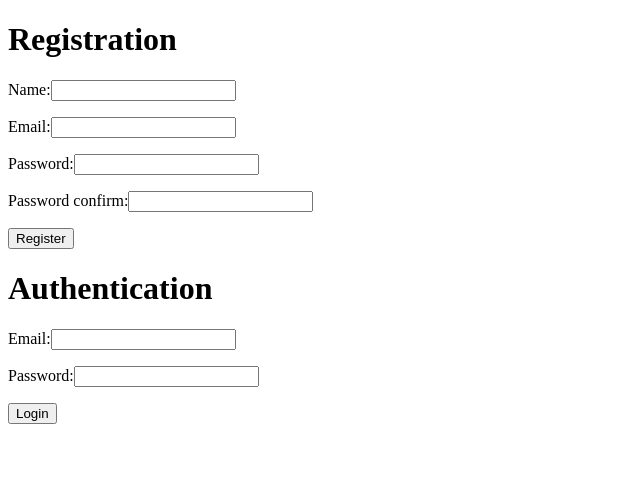
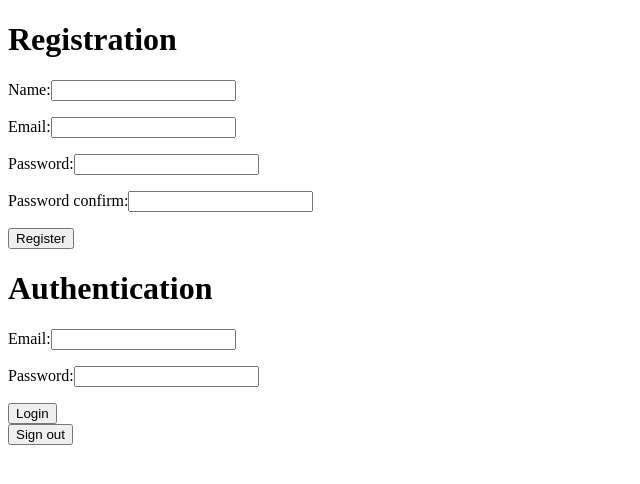
Before and after one commit to damaloonazhret/rss-graphiql, a React (Vite) app: page / in a window 1280 px wide. Shown: the top 484 px of the page, without its empty margins (0-640 px from the left). Built offline with nearby package versions, Linux system fonts and the light colour scheme; no server answers.

Commit message:
feat: add sign out button to App component

```diff
--- a/src/components/app/App.tsx
+++ b/src/components/app/App.tsx
@@ -12,6 +12,7 @@ const App = () => {
       <RegistrationForm />
       <LoginForm />
       {user && <div>Logged as: {user.displayName}</div>}
+      <button onClick={() => auth.signOut()}>Sign out</button>
     </div>
   );
 };
```
